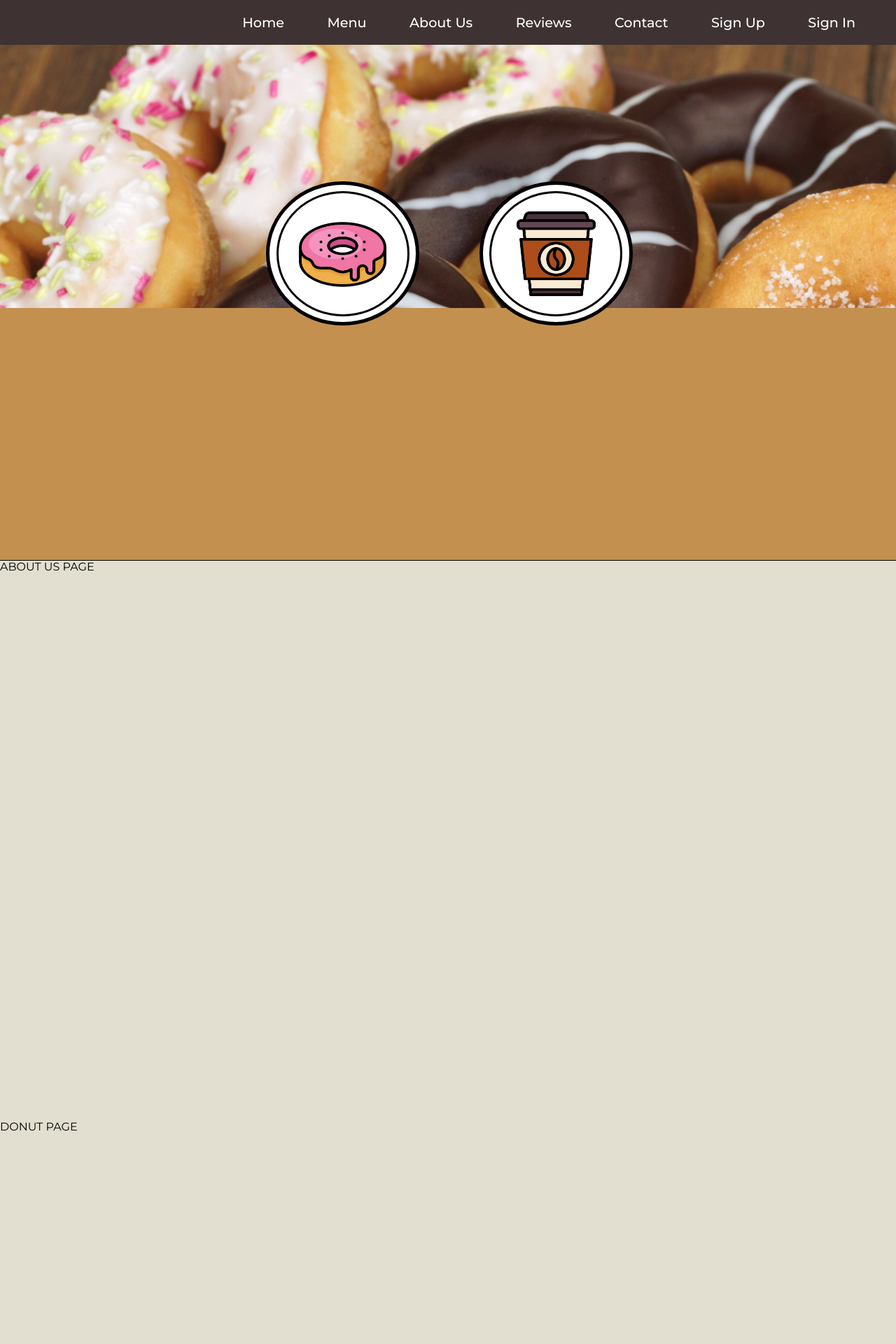
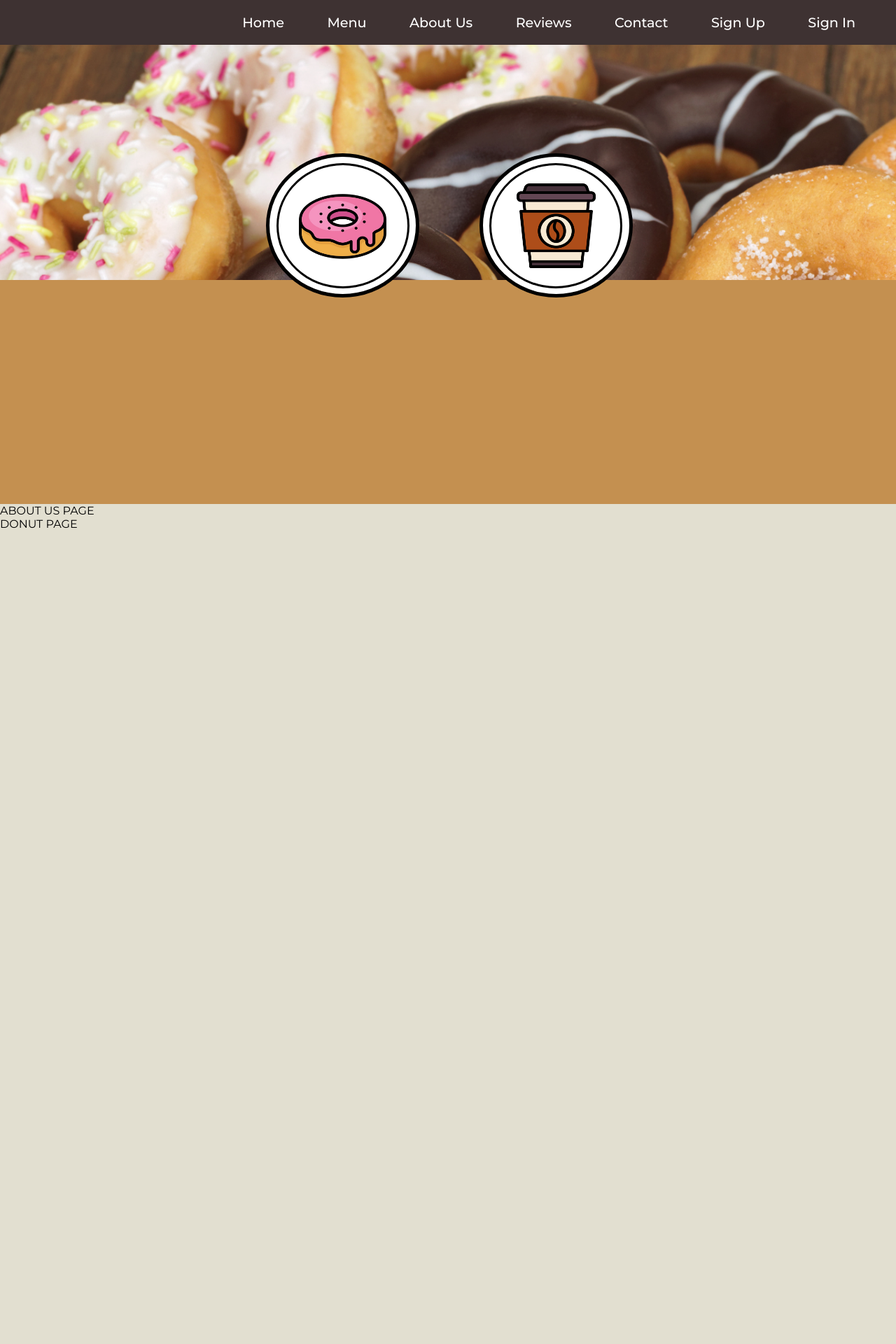
Before and after one commit to jc14-ai/Online-Transaction-Processor, a PHP site: page /site/php/index/body.php in a window 1280 px wide. Shown: the top 1920 px of the page at 70% size. Run offline with PHP 8.4, Linux system fonts and the light colour scheme; some web fonts are replaced.

Commit message:
Pulled: develop branch

```diff
--- a/site/style.css
+++ b/site/style.css
@@ -9,7 +9,7 @@ body{
     align-items: center;
     flex-direction: column;
     background-color: #e2dfd0;
-    font-family: 'Montserrat',Montserrat;
+    font-family: 'Montserrat', Montserrat, serif;
     margin: auto;
 }
 
@@ -83,8 +83,10 @@ a{
 }
 
 .pages{
-    height: 800px;
-    width: 100vw;
+    width: 100%;
+    display: block;
+    position: relative;
+    overflow: hidden;
 }
 
 #home-page{
@@ -92,6 +94,17 @@ a{
     justify-content: center;
     align-items: center;
     /* border:5px solid; */
+}
+
+#contact-page {
+    margin-top: 50px;
+}
+
+#donut-page{
+    display: inline-block;
+    justify-content: center;
+    align-items: center;
+    height: 220vh;
 }
 
 .float-page{
@@ -105,11 +118,3 @@ a{
     width: 1550px;
     z-index: 1;
 }
-
-/* #sign-up-page{
-    display: none;
-}
-
-#sign-in-page{
-    display: none;
-} */
```
